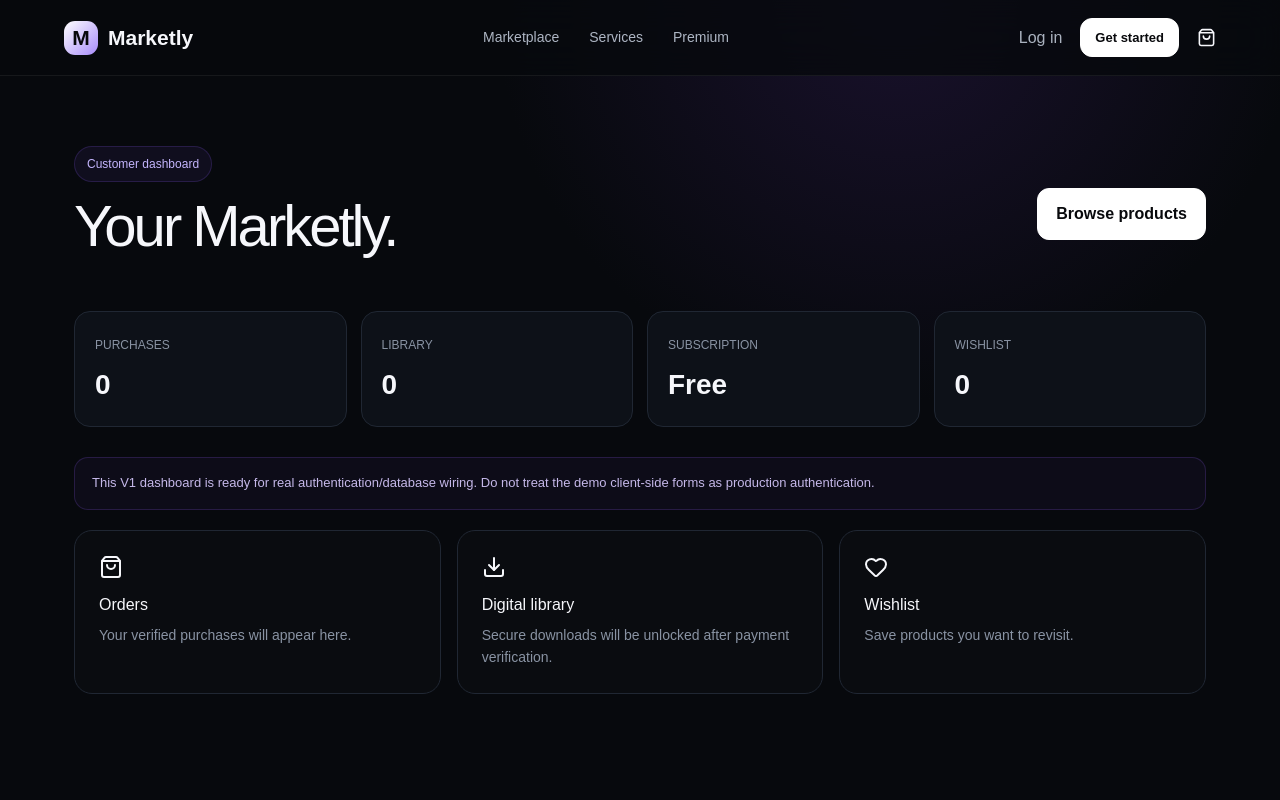
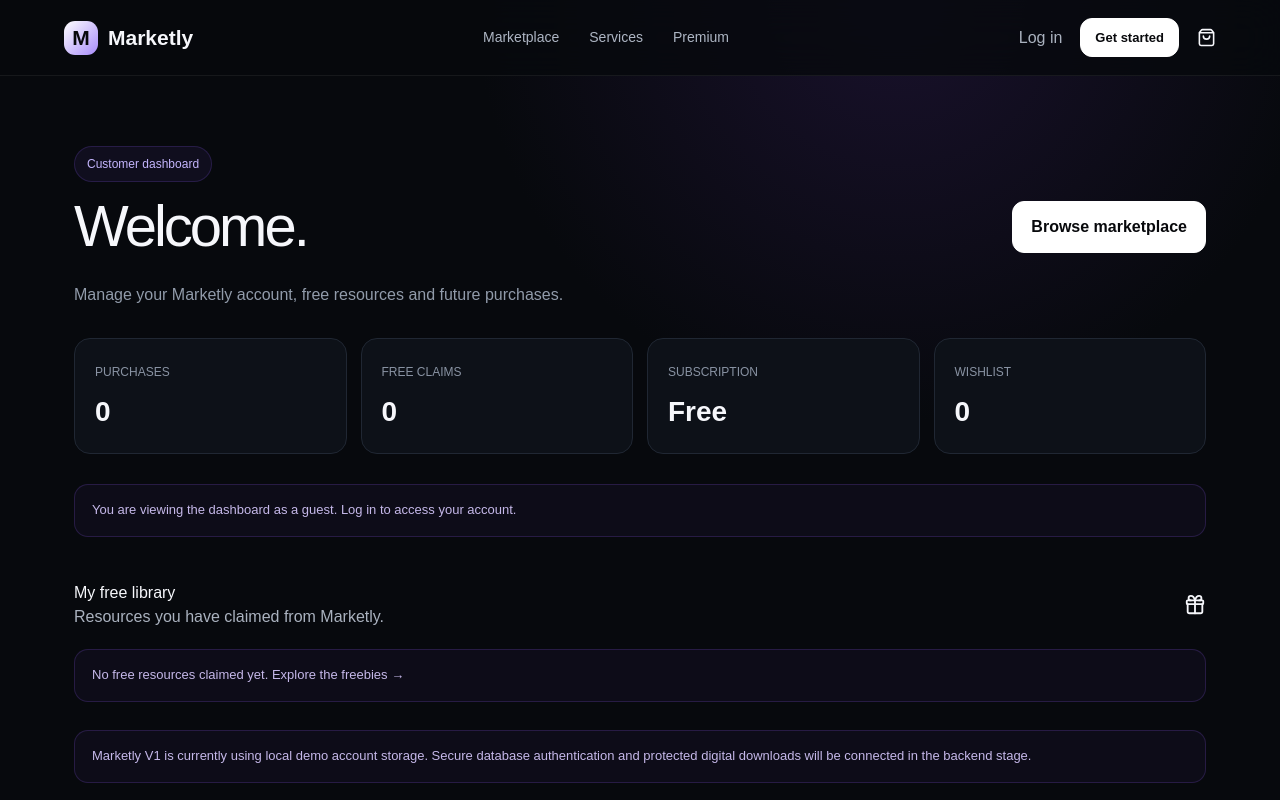
Before and after one commit to website-page/marketly, a Next.js app: page /dashboard in a window 1280 px wide. Shown: the top 800 px of the page. Built offline with nearby package versions, Linux system fonts and the light colour scheme.

Commit message:
Stage 2: upgrade customer dashboard with free library and account summary

```diff
--- a/app/dashboard/page.tsx
+++ b/app/dashboard/page.tsx
@@ -1,2 +1,32 @@
-import Link from 'next/link'; import {Download,Heart,ShoppingBag} from 'lucide-react';
-export default function Dashboard(){return <main className="page"><div className="wrap"><div className="row"><div><span className="eyebrow">Customer dashboard</span><h1 className="pageTitle">Your Marketly.</h1></div><Link href="/products" className="button">Browse products</Link></div><div className="statGrid"><div className="stat"><span>PURCHASES</span><b>0</b></div><div className="stat"><span>LIBRARY</span><b>0</b></div><div className="stat"><span>SUBSCRIPTION</span><b>Free</b></div><div className="stat"><span>WISHLIST</span><b>0</b></div></div><div className="notice">This V1 dashboard is ready for real authentication/database wiring. Do not treat the demo client-side forms as production authentication.</div><div className="feature" style={{marginTop:20}}><div><ShoppingBag/><h3>Orders</h3><p>Your verified purchases will appear here.</p></div><div><Download/><h3>Digital library</h3><p>Secure downloads will be unlocked after payment verification.</p></div><div><Heart/><h3>Wishlist</h3><p>Save products you want to revisit.</p></div></div></div></main>}
+'use client';
+
+import Link from 'next/link';
+import { Download, Heart, ShoppingBag, Gift, Briefcase, UserRound } from 'lucide-react';
+import { products } from '@/lib/data';
+import { useEffect, useMemo, useState } from 'react';
+
+type User = { name: string; email: string; country: string };
+
+export default function Dashboard() {
+  const [user, setUser] = useState<User | null>(null);
+  const [claims, setClaims] = useState<string[]>([]);
+
+  useEffect(() => {
+    try {
+      const saved = localStorage.getItem('marketly_user');
+      setUser(saved ? JSON.parse(saved) : null);
+      setClaims(JSON.parse(localStorage.getItem('marketly_free_claims') || '[]'));
+    } catch {}
+  }, []);
+
+  const claimedProducts = useMemo(() => products.filter(p => claims.includes(p.id)), [claims]);
+
+  return <main className="page"><div className="wrap">
+    <div className="row"><div><span className="eyebrow">Customer dashboard</span><h1 className="pageTitle">Welcome{user ? `, ${user.name.split(' ')[0]}` : ''}.</h1><p className="pageSub">Manage your Marketly account, free resources and future purchases.</p></div><Link href="/products" className="button">Browse marketplace</Link></div>
+    <div className="statGrid"><div className="stat"><span>PURCHASES</span><b>0</b></div><div className="stat"><span>FREE CLAIMS</span><b>{claimedProducts.length}</b></div><div className="stat"><span>SUBSCRIPTION</span><b>Free</b></div><div className="stat"><span>WISHLIST</span><b>0</b></div></div>
+    {!user && <div className="notice">You are viewing the dashboard as a guest. <Link href="/login">Log in</Link> to access your account.</div>}
+    {user && <div className="feature" style={{marginTop:20}}><div><UserRound/><h3>{user.name}</h3><p>{user.email} · {user.country}</p></div><div><Briefcase/><h3>Services</h3><p>Free and professional service requests will appear here.</p></div><div><Heart/><h3>Wishlist</h3><p>Save products you want to revisit.</p></div></div>}
+    <div style={{marginTop:44}}><div className="row"><div><h2>My free library</h2><p className="muted">Resources you have claimed from Marketly.</p></div><Gift size={22}/></div>{claimedProducts.length ? <div className="grid" style={{marginTop:20}}>{claimedProducts.map(p=><div className="card" key={p.id}><div className="productImg" style={{backgroundImage:`url(${p.image})`}}/><div className="cardBody"><span className="pill">FREE · CLAIMED</span><h3>{p.title}</h3><p>{p.description}</p><button className="button small" onClick={()=>alert('Demo V1: secure file delivery will be connected to private storage in the backend stage.')}><Download size={15}/> Download</button></div></div>)}</div> : <div className="notice" style={{marginTop:20}}>No free resources claimed yet. <Link href="/products">Explore the freebies →</Link></div>}</div>
+    <div className="notice" style={{marginTop:28}}>Marketly V1 is currently using local demo account storage. Secure database authentication and protected digital downloads will be connected in the backend stage.</div>
+  </div></main>;
+}
```
